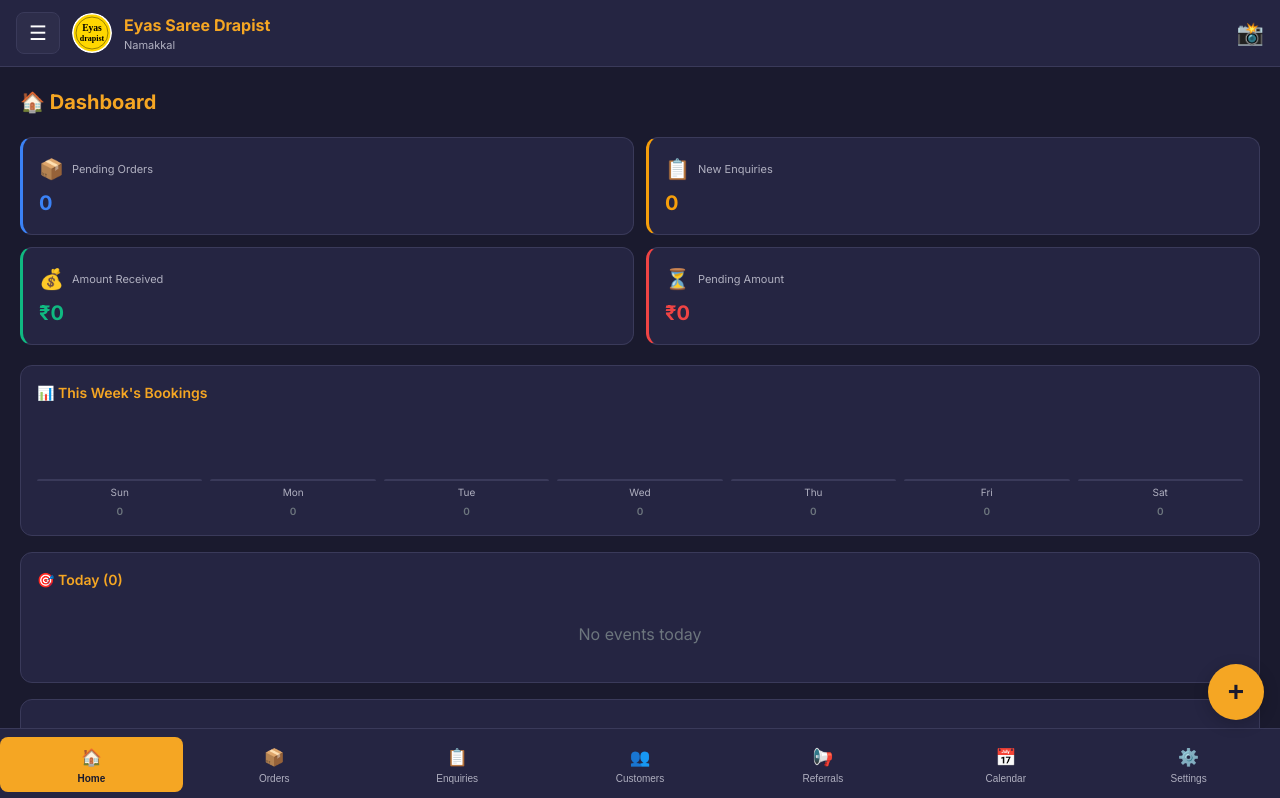
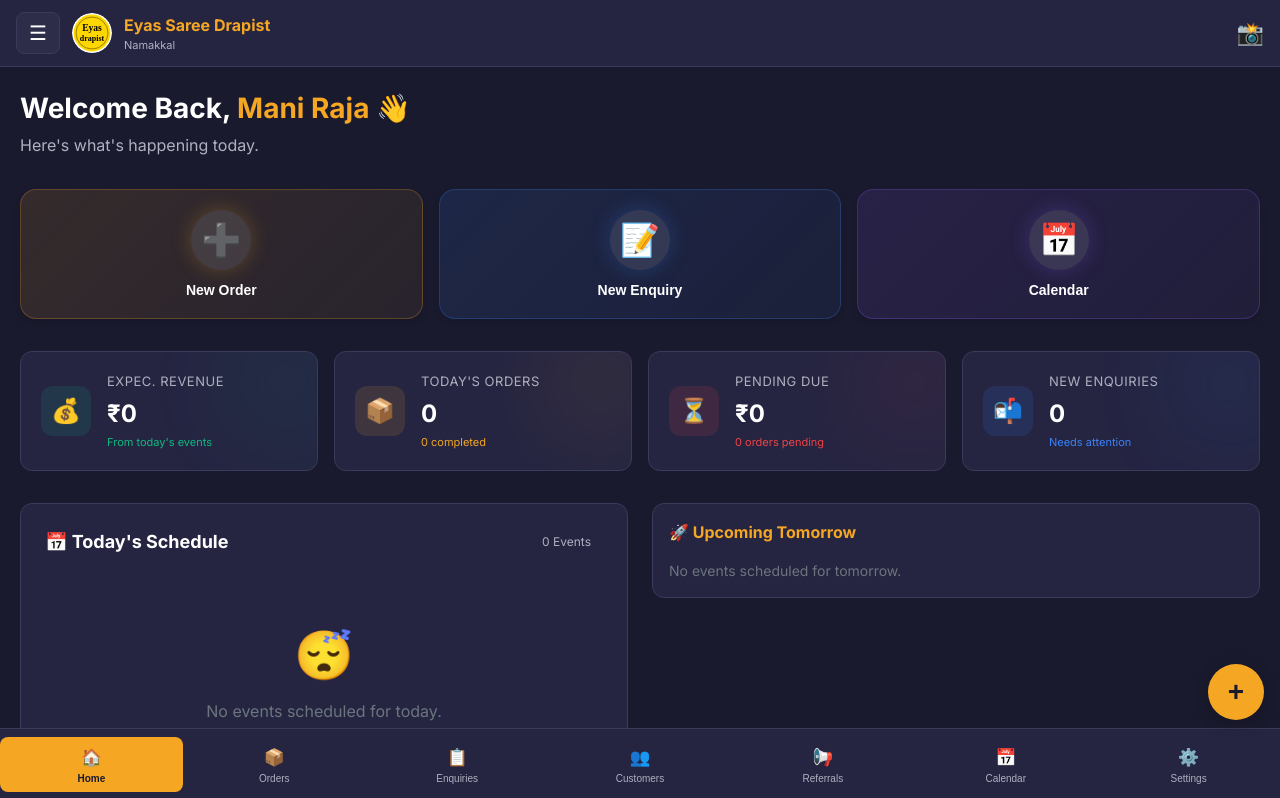
Before and after one commit to maniraja5599/EyasBookingApp, a React (Vite) app: page / in a window 1280 px wide. Shown: the top 798 px of the page. Built offline with nearby package versions, Linux system fonts and the light colour scheme.

Commit message:
Redesign_Dashboard_UI

```diff
--- a/src/components/Dashboard.tsx
+++ b/src/components/Dashboard.tsx
@@ -1,6 +1,6 @@
 import React from 'react';
 import { Order, Enquiry } from '../types';
-import { formatCurrency } from '../utils';
+import { formatCurrency, formatDate } from '../utils';
 
 export const Dashboard: React.FC<{
   orders: Order[];
@@ -12,207 +12,323 @@ export const Dashboard: React.FC<{
   const today = new Date().toISOString().split('T')[0];
   const tomorrow = new Date(Date.now() + 86400000).toISOString().split('T')[0];
 
-  const todayEvents = orders.filter(o => o.eventDate === today);
-  const tomorrowEvents = orders.filter(o => o.eventDate === tomorrow);
+  // --- Data Calculations ---
+  const todayEvents = orders.filter(o => o.eventDate === today).sort((a, b) => a.customerName.localeCompare(b.customerName)); // Sort by name if no time
+  const upcomingEvents = orders.filter(o => o.eventDate > today).sort((a, b) => a.eventDate.localeCompare(b.eventDate)).slice(0, 3);
+
   const pendingOrders = orders.filter(o => o.status !== 'delivered' && o.status !== 'completed');
   const newEnquiries = enquiries.filter(e => e.status === 'new');
-  const totalReceived = orders.reduce((sum, o) => sum + (o.amountPaid || 0), 0);
-  const totalPending = orders.reduce((sum, o) => sum + ((o.totalAmount || 0) - (o.amountPaid || 0)), 0);
 
-  const statCards = [
-    { label: 'Pending Orders', value: pendingOrders.length, icon: '📦', color: '#3B82F6', onClick: onViewOrders },
-    { label: 'New Enquiries', value: newEnquiries.length, icon: '📋', color: '#F59E0B', onClick: onViewEnquiries },
-    { label: 'Amount Received', value: formatCurrency(totalReceived), icon: '💰', color: '#10B981' },
-    { label: 'Pending Amount', value: formatCurrency(totalPending), icon: '⏳', color: '#EF4444' },
-  ];
+  const totalRevenueToday = orders
+    .filter(o => o.createdAt.startsWith(today))
+    .reduce((sum, o) => sum + (o.amountPaid || 0), 0);
 
-  // Calculate weekly data for chart
-  const getWeeklyData = () => {
-    const days = ['Sun', 'Mon', 'Tue', 'Wed', 'Thu', 'Fri', 'Sat'];
-    const today = new Date();
-    const weekData = [];
-    for (let i = 6; i >= 0; i--) {
-      const date = new Date(today);
-      date.setDate(today.getDate() - i);
-      const dateStr = date.toISOString().split('T')[0];
-      const dayOrders = orders.filter(o => o.eventDate === dateStr).length;
-      weekData.push({ day: days[date.getDay()], count: dayOrders, date: dateStr });
-    }
-    return weekData;
-  };
-  const weeklyData = getWeeklyData();
-  const maxCount = Math.max(...weeklyData.map(d => d.count), 1);
+  // Calculate total pending amount
+  const totalPendingAmount = orders.reduce((sum, o) => sum + ((o.totalAmount || 0) - (o.amountPaid || 0)), 0);
+
+
+  // --- Helper Components ---
+
+  const QuickActionButton: React.FC<{ label: string; icon: string; color: string; onClick: () => void }> = ({ label, icon, color, onClick }) => (
+    <button
+      onClick={onClick}
+      style={{
+        flex: 1,
+        background: `linear-gradient(135deg, ${color}20 0%, ${color}10 100%)`, // Glassy gradient
+        border: `1px solid ${color}40`,
+        borderRadius: '16px',
+        padding: '20px',
+        display: 'flex',
+        flexDirection: 'column',
+        alignItems: 'center',
+        justifyContent: 'center',
+        gap: '12px',
+        cursor: 'pointer',
+        transition: 'transform 0.2s, box-shadow 0.2s',
+        minWidth: '100px',
+        boxShadow: '0 4px 6px rgba(0,0,0,0.1)'
+      }}
+      onMouseOver={(e) => {
+        e.currentTarget.style.transform = 'translateY(-2px)';
+        e.currentTarget.style.boxShadow = `0 8px 15px ${color}30`;
+      }}
+      onMouseOut={(e) => {
+        e.currentTarget.style.transform = 'translateY(0)';
+        e.currentTarget.style.boxShadow = '0 4px 6px rgba(0,0,0,0.1)';
+      }}
+    >
+      <div style={{
+        fontSize: '32px',
+        background: `rgba(255,255,255,0.1)`,
+        width: '60px',
+        height: '60px',
+        borderRadius: '50%',
+        display: 'flex',
+        alignItems: 'center',
+        justifyContent: 'center',
+        boxShadow: `0 0 20px ${color}40`
+      }}>
+        {icon}
+      </div>
+      <span style={{ fontWeight: 'bold', color: '#fff', fontSize: '14px' }}>{label}</span>
+    </button>
+  );
+
+  const StatCard: React.FC<{ label: string; value: string | number; icon: string; color: string; subtext?: string }> = ({ label, value, icon, color, subtext }) => (
+    <div className="glass-card" style={{
+      ...cardStyle,
+      padding: '20px',
+      display: 'flex',
+      alignItems: 'center',
+      gap: '16px',
+      position: 'relative',
+      overflow: 'hidden'
+    }}>
+      <div style={{
+        background: `${color}20`,
+        color: color,
+        width: '50px',
+        height: '50px',
+        borderRadius: '12px',
+        display: 'flex',
+        alignItems: 'center',
+        justifyContent: 'center',
+        fontSize: '24px'
+      }}>
+        {icon}
+      </div>
+      <div>
+        <div style={{ color: 'var(--text-secondary)', fontSize: '13px', textTransform: 'uppercase', letterSpacing: '0.5px' }}>{label}</div>
+        <div style={{ fontSize: '24px', fontWeight: 'bold', color: '#fff', marginTop: '4px' }}>{value}</div>
+        {subtext && <div style={{ fontSize: '11px', color: color, marginTop: '2px' }}>{subtext}</div>}
+      </div>
+      {/* Decorative Blur */}
+      <div style={{
+        position: 'absolute',
+        right: '-20px',
+        top: '-20px',
+        width: '100px',
+        height: '100px',
+        background: color,
+        filter: 'blur(50px)',
+        opacity: 0.1,
+        pointerEvents: 'none'
+      }} />
+    </div>
+  );
 
   return (
+    <div className="animate-fadeIn">
+      {/* Header Section */}
+      <div style={{ display: 'flex', justifyContent: 'space-between', alignItems: 'flex-end', marginBottom: '32px' }}>
         <div>
-      <h2 style={{
-        fontSize: '20px',
-        fontWeight: '700',
-        marginBottom: '20px',
-        color: 'var(--gold)',
-      }}>
-        🏠 Dashboard
-      </h2>
-
-      {/* Stats Grid */}
-      <div style={{
-        display: 'grid',
-        gridTemplateColumns: 'repeat(2, 1fr)',
-        gap: '12px',
-        marginBottom: '20px',
-      }}>
-        {statCards.map((stat, i) => (
-          <div
-            key={i}
-            onClick={stat.onClick}
-            style={{
-              ...cardStyle,
-              borderLeft: `3px solid ${stat.color}`,
-              cursor: stat.onClick ? 'pointer' : 'default',
-            }}
-          >
-            <div style={{ display: 'flex', alignItems: 'center', gap: '8px', marginBottom: '4px' }}>
-              <span style={{ fontSize: '20px' }}>{stat.icon}</span>
-              <span style={{ fontSize: '11px', color: 'var(--text-secondary)' }}>{stat.label}</span>
+          <h1 style={{ fontSize: '28px', fontWeight: 'bold', color: '#fff', marginBottom: '4px' }}>
+            Welcome Back, <span style={{ color: 'var(--gold)' }}>Mani Raja</span> 👋
+          </h1>
+          <p style={{ color: 'var(--text-secondary)' }}>Here's what's happening today.</p>
         </div>
-            <div style={{ fontSize: '20px', fontWeight: '700', color: stat.color }}>
-              {stat.value}
+        <div style={{ textAlign: 'right', display: 'none', md: 'block' }}>
+          <div style={{ fontSize: '32px', fontWeight: 'bold', color: 'var(--text-primary)' }}>
+            {new Date().toLocaleTimeString([], { hour: '2-digit', minute: '2-digit' })}
           </div>
+          <div style={{ color: 'var(--gold)', fontSize: '14px', fontWeight: '600' }}>
+            {new Date().toLocaleDateString(undefined, { weekday: 'long', month: 'long', day: 'numeric' })}
           </div>
-        ))}
-      </div>
-
-      {/* Weekly Bookings Chart */}
-      <div style={{ ...cardStyle, marginBottom: '16px' }}>
-        <h3 style={{ fontSize: '14px', fontWeight: '600', color: 'var(--gold)', marginBottom: '16px' }}>
-          📊 This Week's Bookings
-        </h3>
-        <div style={{ display: 'flex', alignItems: 'flex-end', gap: '8px', height: '100px' }}>
-          {weeklyData.map((day, i) => (
-            <div key={i} style={{ flex: 1, display: 'flex', flexDirection: 'column', alignItems: 'center', gap: '4px' }}>
-              <div style={{
-                width: '100%',
-                height: `${(day.count / maxCount) * 80}px`,
-                minHeight: day.count > 0 ? '8px' : '2px',
-                background: day.count > 0 ? 'var(--gold)' : 'var(--border)',
-                borderRadius: '4px 4px 0 0',
-                transition: 'height 0.3s ease',
-              }} />
-              <span style={{ fontSize: '10px', color: 'var(--text-secondary)' }}>{day.day}</span>
-              <span style={{ fontSize: '10px', fontWeight: '600', color: day.count > 0 ? 'var(--gold)' : 'var(--text-muted)' }}>
-                {day.count}
-              </span>
-            </div>
-          ))}
         </div>
       </div>
 
-      {/* Today's Events */}
-      <div style={{ ...cardStyle, marginBottom: '16px' }}>
-        <h3 style={{
-          fontSize: '14px',
-          fontWeight: '600',
-          marginBottom: '12px',
-          color: 'var(--gold)',
+      {/* Quick Actions Row */}
+      <div style={{ display: 'flex', gap: '16px', marginBottom: '32px', flexWrap: 'wrap' }}>
+        <QuickActionButton
+          label="New Order"
+          icon="➕"
+          color="#F5A623"
+          onClick={onViewOrders} // Triggers order list, usually user presses 'N' or FAB. We can wire this to open modal if passed down.
+        />
+        <QuickActionButton
+          label="New Enquiry"
+          icon="📝"
+          color="#3B82F6"
+          onClick={onViewEnquiries}
+        />
+        <QuickActionButton
+          label="Calendar"
+          icon="📅"
+          color="#8B5CF6"
+          onClick={() => { }} // Placeholder or navigation
+        />
+      </div>
+
+      {/* Stats Grid */}
+      <div style={{ display: 'grid', gridTemplateColumns: 'repeat(auto-fit, minmax(240px, 1fr))', gap: '16px', marginBottom: '32px' }}>
+        <StatCard
+          label="Expec. Revenue"
+          value={formatCurrency(orders.filter(o => o.eventDate === today).reduce((sum, o) => sum + o.totalAmount, 0))}
+          icon="💰"
+          color="#10B981"
+          subtext="From today's events"
+        />
+        <StatCard
+          label="Today's Orders"
+          value={todayEvents.length}
+          icon="📦"
+          color="#F5A623"
+          subtext={`${orders.filter(o => o.status === 'completed' && o.eventDate === today).length} completed`}
+        />
+        <StatCard
+          label="Pending Due"
+          value={formatCurrency(totalPendingAmount)}
+          icon="⏳"
+          color="#EF4444"
+          subtext={`${orders.filter(o => o.totalAmount > o.amountPaid).length} orders pending`}
+        />
+        <StatCard
+          label="New Enquiries"
+          value={newEnquiries.length}
+          icon="📬"
+          color="#3B82F6"
+          subtext="Needs attention"
+        />
+      </div>
+
+      {/* Main Content Split View */}
+      <div style={{ display: 'grid', gridTemplateColumns: 'repeat(auto-fit, minmax(350px, 1fr))', gap: '24px' }}>
+
+        {/* Left Col: Today's Schedule Timeline */}
+        <div className="glass-card" style={{ ...cardStyle, padding: '24px' }}>
+          <div style={{ display: 'flex', justifyContent: 'space-between', alignItems: 'center', marginBottom: '24px' }}>
+            <h3 style={{ fontSize: '18px', fontWeight: 'bold', color: '#fff' }}>📅 Today's Schedule</h3>
+            <span style={{ background: '#252542', color: 'var(--text-secondary)', padding: '4px 12px', borderRadius: '12px', fontSize: '12px' }}>
+              {todayEvents.length} Events
+            </span>
+          </div>
+
+          <div style={{ display: 'flex', flexDirection: 'column', gap: '20px' }}>
+            {todayEvents.length === 0 ? (
+              <div style={{ textAlign: 'center', padding: '40px', color: 'var(--text-muted)' }}>
+                <div style={{ fontSize: '48px', marginBottom: '8px' }}>😴</div>
+                <p>No events scheduled for today.</p>
+                <button onClick={onViewOrders} style={{ marginTop: '16px', color: 'var(--gold)', background: 'none', border: '1px solid var(--gold)', padding: '8px 16px', borderRadius: '8px', cursor: 'pointer' }}>
+                  View All Orders
+                </button>
+              </div>
+            ) : (
+              todayEvents.map((order, i) => (
+                <div key={order.id} style={{ display: 'flex', gap: '16px', position: 'relative' }}>
+                  {/* Timeline Line */}
+                  {i !== todayEvents.length - 1 && (
+                    <div style={{
+                      position: 'absolute',
+                      left: '24px',
+                      top: '50px',
+                      bottom: '-20px',
+                      width: '2px',
+                      background: 'rgba(255,255,255,0.1)'
+                    }} />
+                  )}
+
+                  {/* Time / Status Icon */}
+                  <div style={{
+                    width: '50px',
+                    height: '50px',
+                    borderRadius: '16px',
+                    background: order.status === 'completed' ? '#10B98120' : '#F5A62320',
+                    border: `1px solid ${order.status === 'completed' ? '#10B981' : '#F5A623'}`,
+                    color: order.status === 'completed' ? '#10B981' : '#F5A623',
+                    display: 'flex',
+                    alignItems: 'center',
+                    justifyContent: 'center',
+                    fontSize: '20px',
+                    fontWeight: 'bold',
+                    flexShrink: 0,
+                    zIndex: 1
                   }}>
-          🎯 Today ({todayEvents.length})
-        </h3>
-        {todayEvents.length === 0 ? (
-          <p style={{ color: 'var(--text-muted)', textAlign: 'center', padding: '20px' }}>No events today</p>
-        ) : (
-          todayEvents.map(order => (
-            <div key={order.id} className="glass-card" style={{
-              background: 'var(--glass-bg)',
-              padding: '12px',
-              borderRadius: 'var(--radius-md)',
-              marginBottom: '8px',
-              borderLeft: '3px solid var(--text-accent)',
+                    {/* Placeholder for Time, or just initial */}
+                    {order.customerName.charAt(0)}
+                  </div>
+
+                  {/* Details */}
+                  <div style={{ flex: 1, paddingBottom: '10px' }}>
+                    <div style={{ display: 'flex', justifyContent: 'space-between', alignItems: 'flex-start' }}>
+                      <h4 style={{ fontSize: '16px', fontWeight: 'bold', color: '#fff' }}>{order.customerName}</h4>
+                      <div style={{
+                        fontSize: '12px',
+                        padding: '2px 8px',
+                        borderRadius: '4px',
+                        background: order.location === 'onsite' ? '#EF444420' : '#3B82F620',
+                        color: order.location === 'onsite' ? '#EF4444' : '#3B82F6'
                       }}>
-              <div style={{ fontWeight: 'bold', color: 'var(--text-primary)' }}>{order.customerName}</div>
-              <div style={{ fontSize: '13px', color: 'var(--text-secondary)' }}>
-                {order.serviceType.toUpperCase()} • {order.sareeCount} sarees • {order.location === 'onsite' ? '📍 On-Site' : '🏪 At Shop'}
+                        {order.location === 'onsite' ? '📍 On-Site' : '🏪 At Shop'}
+                      </div>
+                    </div>
+                    <div style={{ color: 'var(--text-secondary)', fontSize: '13px', marginTop: '4px' }}>
+                      {order.serviceType === 'pre-pleat' ? 'Pre-Pleating' : order.serviceType === 'drape' ? 'Saree Draping' : 'Pleat + Drape'} • {order.sareeCount} Sarees
+                    </div>
+                    {order.address && (
+                      <div style={{ fontSize: '12px', color: 'var(--text-muted)', marginTop: '4px', display: 'flex', alignItems: 'center', gap: '4px' }}>
+                        📍 {order.address}
+                      </div>
+                    )}
                   </div>
                 </div>
               ))
             )}
           </div>
-
-      {/* Tomorrow's Events */}
-      <div style={{ ...cardStyle, marginBottom: '16px' }}>
-        <h3 style={{
-          fontSize: '16px',
-          fontWeight: 'bold',
-          marginBottom: '16px',
-          background: 'var(--accent-gold)',
-          WebkitBackgroundClip: 'text',
-          WebkitTextFillColor: 'transparent',
-          display: 'flex',
-          alignItems: 'center',
-          gap: '8px',
-        }}>
-          📅 Tomorrow's Events ({tomorrowEvents.length})
-        </h3>
-        {tomorrowEvents.length === 0 ? (
-          <p style={{ color: 'var(--text-muted)', textAlign: 'center', padding: '20px' }}>No events tomorrow</p>
-        ) : (
-          tomorrowEvents.map(order => (
-            <div key={order.id} className="glass-card" style={{
-              background: 'var(--glass-bg)',
-              padding: '12px',
-              borderRadius: 'var(--radius-md)',
-              marginBottom: '8px',
-              borderLeft: '3px solid var(--color-info)',
-            }}>
-              <div style={{ fontWeight: 'bold', color: 'var(--text-primary)' }}>{order.customerName}</div>
-              <div style={{ fontSize: '13px', color: 'var(--text-secondary)' }}>
-                {order.serviceType.toUpperCase()} • {order.sareeCount} sarees • {order.location === 'onsite' ? '📍 On-Site' : '🏪 At Shop'}
-              </div>
-            </div>
-          ))
-        )}
         </div>
 
-      {/* Pending Payments */}
-      <div style={cardStyle}>
-        <h3 style={{
-          fontSize: '16px',
-          fontWeight: 'bold',
-          marginBottom: '16px',
-          background: 'var(--accent-gold)',
-          WebkitBackgroundClip: 'text',
-          WebkitTextFillColor: 'transparent',
-          display: 'flex',
-          alignItems: 'center',
-          gap: '8px',
-        }}>
-          💳 Pending Payments
+        {/* Right Col: Alerts & Upcoming */}
+        <div style={{ display: 'flex', flexDirection: 'column', gap: '24px' }}>
+
+          {/* Pending Payments Alert */}
+          {pendingOrders.filter(o => o.totalAmount > o.amountPaid).length > 0 && (
+            <div className="glass-card" style={{ ...cardStyle, background: 'linear-gradient(135deg, rgba(239, 68, 68, 0.1), rgba(239, 68, 68, 0.05))', border: '1px solid rgba(239, 68, 68, 0.2)' }}>
+              <div style={{ display: 'flex', justifyContent: 'space-between', alignItems: 'center', marginBottom: '16px' }}>
+                <h3 style={{ fontSize: '16px', fontWeight: 'bold', color: '#EF4444', display: 'flex', alignItems: 'center', gap: '8px' }}>
+                  ⚠️ Pending Payments
                 </h3>
-        {orders.filter(o => o.totalAmount > o.amountPaid).slice(0, 5).map(order => (
-          <div key={order.id} className="glass-card" style={{
-            display: 'flex',
-            justifyContent: 'space-between',
-            alignItems: 'center',
-            background: 'var(--glass-bg)',
-            padding: '12px',
-            borderRadius: 'var(--radius-md)',
-            marginBottom: '8px',
-          }}>
+                <button onClick={onViewOrders} style={{ fontSize: '12px', color: '#EF4444', background: 'none', border: 'none', textDecoration: 'underline', cursor: 'pointer' }}>View All</button>
+              </div>
+              <div style={{ display: 'flex', flexDirection: 'column', gap: '12px' }}>
+                {pendingOrders.filter(o => o.totalAmount > o.amountPaid).slice(0, 3).map(order => (
+                  <div key={order.id} style={{ display: 'flex', justifyContent: 'space-between', alignItems: 'center', padding: '10px', background: 'rgba(0,0,0,0.2)', borderRadius: '8px' }}>
                     <div>
-              <div style={{ fontWeight: 'bold', color: 'var(--text-primary)' }}>{order.customerName}</div>
-              <div style={{ fontSize: '12px', color: 'var(--text-secondary)' }}>{order.phone}</div>
+                      <div style={{ fontWeight: 'bold', fontSize: '14px' }}>{order.customerName}</div>
+                      <div style={{ fontSize: '11px', color: 'var(--text-muted)' }}>{formatDate(order.eventDate)}</div>
                     </div>
-            <div style={{
-              color: 'var(--color-error)',
-              fontWeight: 'bold',
-              fontSize: '14px',
-            }}>
+                    <div style={{ fontWeight: 'bold', color: '#EF4444' }}>
                       {formatCurrency(order.totalAmount - order.amountPaid)}
                     </div>
                   </div>
                 ))}
-        {orders.filter(o => o.totalAmount > o.amountPaid).length === 0 && (
-          <p style={{ color: 'var(--text-muted)', textAlign: 'center', padding: '20px' }}>No pending payments! 🎉</p>
+              </div>
+            </div>
           )}
+
+          {/* Upcoming Tomorrow */}
+          <div className="glass-card" style={cardStyle}>
+            <h3 style={{ fontSize: '16px', fontWeight: 'bold', color: 'var(--gold)', marginBottom: '16px' }}>
+              🚀 Upcoming Tomorrow
+            </h3>
+            {upcomingEvents.length === 0 ? (
+              <p style={{ color: 'var(--text-muted)', fontSize: '14px' }}>No events scheduled for tomorrow.</p>
+            ) : (
+              <div style={{ display: 'flex', flexDirection: 'column', gap: '12px' }}>
+                {upcomingEvents.map(order => (
+                  <div key={order.id} style={{ padding: '12px', background: 'rgba(255,255,255,0.03)', borderRadius: '8px', borderLeft: '3px solid var(--gold)' }}>
+                    <div style={{ display: 'flex', justifyContent: 'space-between' }}>
+                      <span style={{ fontWeight: 'bold' }}>{order.customerName}</span>
+                      <span style={{ fontSize: '12px', color: 'var(--text-secondary)' }}>{formatDate(order.eventDate)}</span>
+                    </div>
+                    <div style={{ fontSize: '13px', color: 'var(--text-muted)', marginTop: '4px' }}>
+                      {order.serviceType}
+                    </div>
+                  </div>
+                ))}
+              </div>
+            )}
+          </div>
+
+        </div>
       </div>
     </div>
   );
```
Lines whose indentation alone changed are shown as unchanged.
